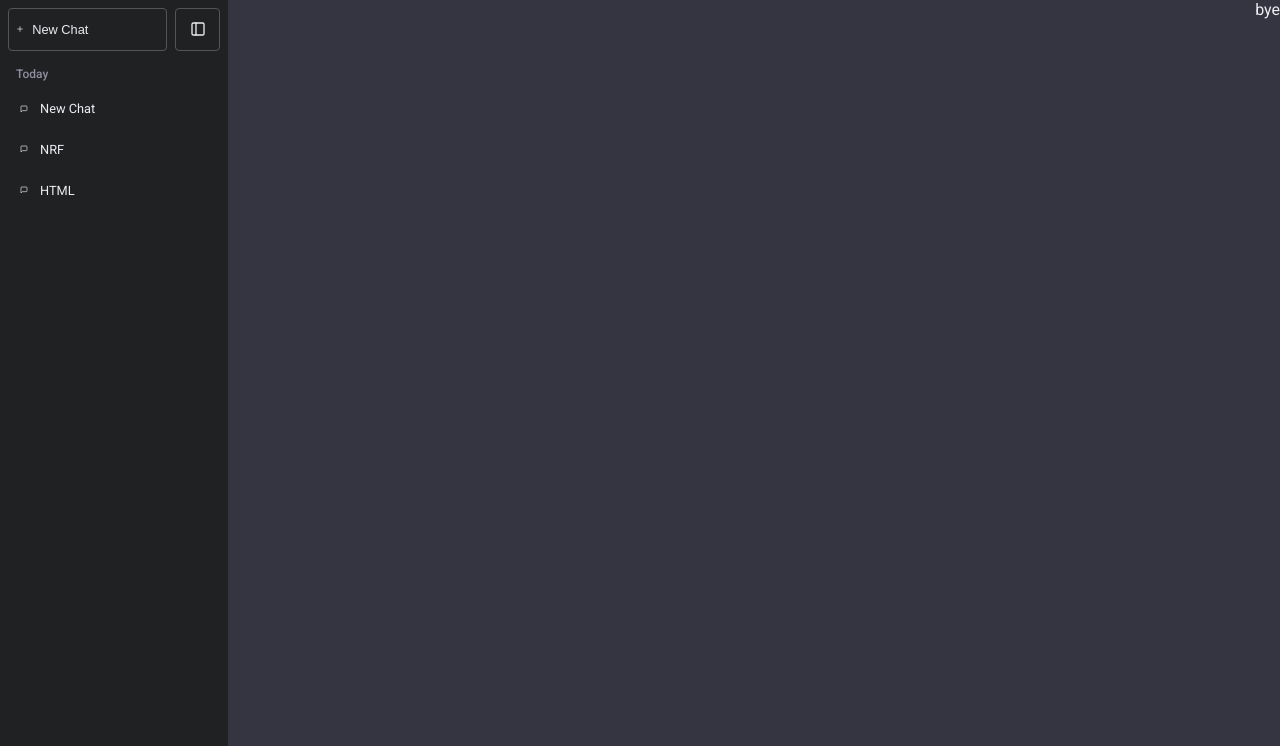
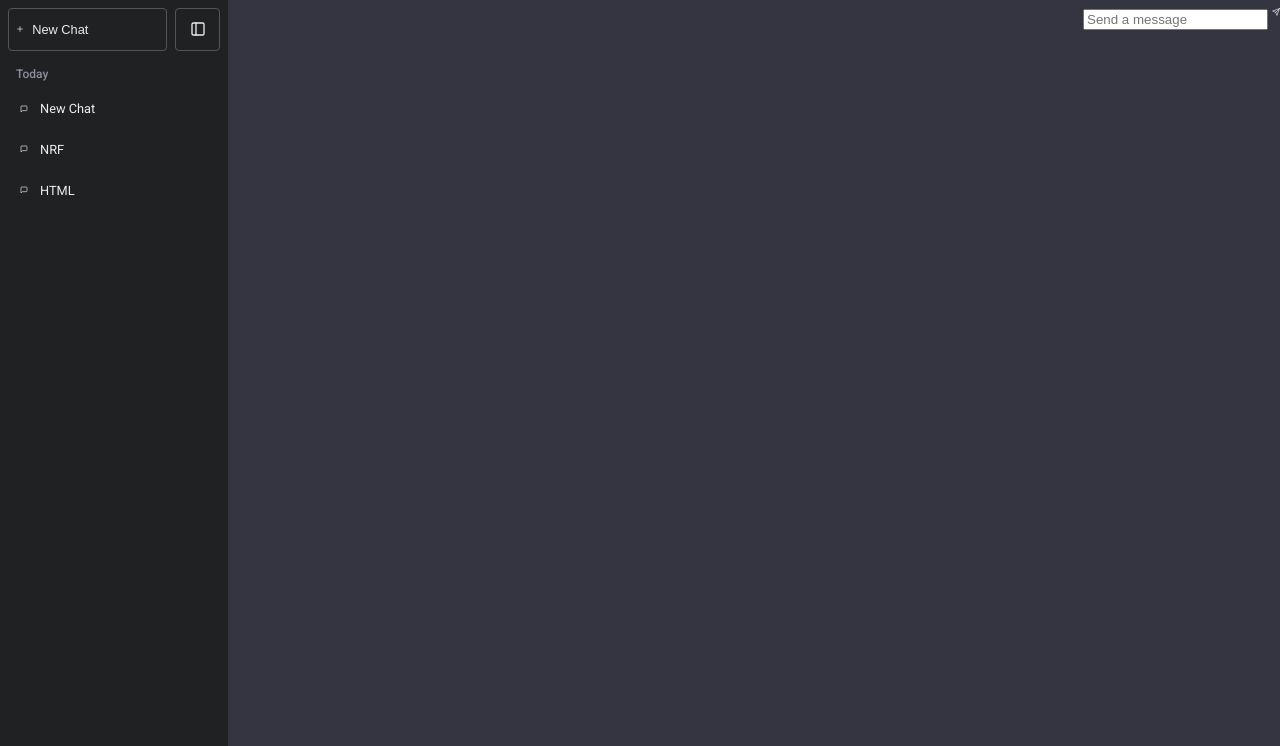
Before and after one commit to 07ivy09/chatgtpclonetry, a plain HTML site: page index.html in a window 1280 px wide. Shown: the top 746 px of the page. Drawn offline with nearby package versions, Linux system fonts and the light colour scheme.

Commit message:
Update index.html

```diff
--- a/index.html
+++ b/index.html
@@ -41,7 +41,13 @@
         </div>
 
     </div>
-       <div>bye </div>
+    <div class="main-container">
+        <div class="input-flex">
+        <input placeholder="Send a message" />
+        <i data-feather="send" style="width: 0.5rem; margin-left:auto"></i>
+
+    </div>
+       </div>
        <script>
         feather.replace()
       </script>
```
